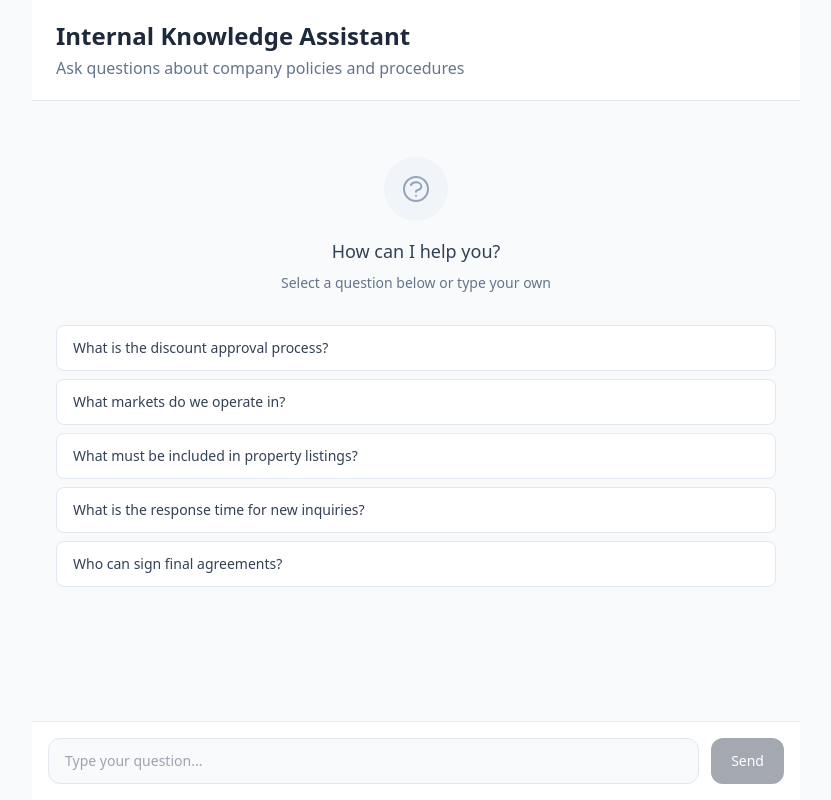
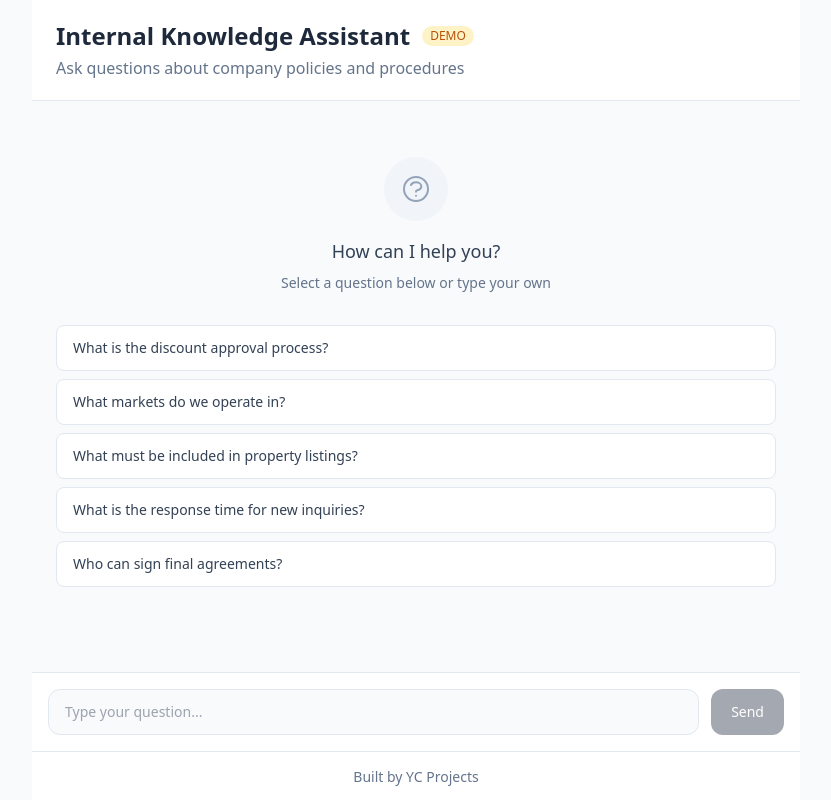
Before and after one commit to yanagh/internal-knowledge-assistant-demo, a Next.js app: page / in a window 1280 px wide. Shown: the whole page, without its empty margins (224-1055 px from the left). Built offline with nearby package versions, Linux system fonts and the light colour scheme.

Commit message:
Add demo badge and footer link

```diff
--- a/src/app/page.tsx
+++ b/src/app/page.tsx
@@ -58,7 +58,10 @@ export default function Home() {
       <div className="max-w-3xl mx-auto flex flex-col min-h-screen">
         {/* Header */}
         <header className="bg-white border-b border-slate-200 px-6 py-5">
-          <h1 className="text-2xl font-semibold text-slate-800">Internal Knowledge Assistant</h1>
+          <div className="flex items-center gap-3">
+            <h1 className="text-2xl font-semibold text-slate-800">Internal Knowledge Assistant</h1>
+            <span className="px-2 py-0.5 bg-amber-100 text-amber-700 text-xs font-medium rounded-full">DEMO</span>
+          </div>
           <p className="text-slate-500 mt-1">Ask questions about company policies and procedures</p>
         </header>
 
@@ -144,6 +147,18 @@ export default function Home() {
             </button>
           </form>
         </div>
+
+        {/* Footer */}
+        <footer className="bg-white border-t border-slate-200 px-6 py-3 text-center">
+          <a
+            href="https://ycprojects.vercel.app/"
+            target="_blank"
+            rel="noopener noreferrer"
+            className="text-sm text-slate-500 hover:text-slate-700 transition-colors"
+          >
+            Built by YC Projects
+          </a>
+        </footer>
       </div>
     </main>
   )
```
